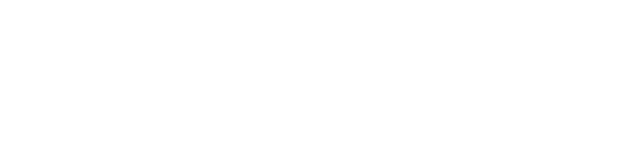
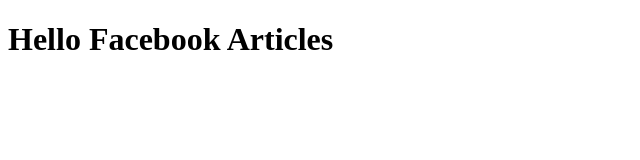
Before and after one commit to cbmchannel/cbmchannel, a plain HTML site: page index.html in a window 1280 px wide. Shown: the whole page, without its empty margins (0-640 px from the left). Drawn offline with Linux system fonts and the light colour scheme.

Commit message:
Update index.html

```diff
--- a/index.html
+++ b/index.html
@@ -4,6 +4,6 @@
         <meta property="fb:pages" content="421291248235667" />
     </head>
     <body>
-        <!-- the content goes here -->
+        <h1>Hello Facebook Articles</h1>
     </body>
 </html>
```
